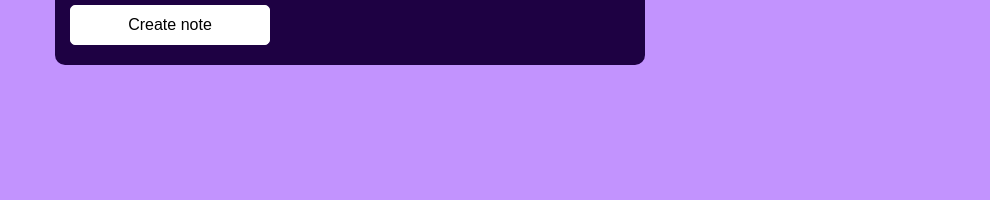
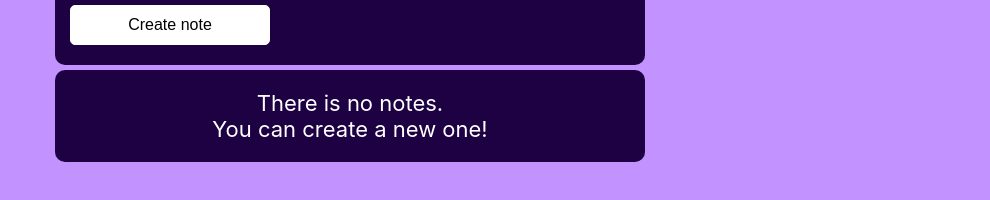
Before and after one commit to LizavetaLeiko/TestTaskNotes, a React (Create React App) app: page / in a window 1280 px wide. Shown: the part 400-600 px from the top of the page, without its empty margins (290-1280 px from the left). Built offline with nearby package versions, Linux system fonts and the light colour scheme; the HTML template or start-up script is replaced by a standard one.

Commit message:
feat a message when there will be no notes

```diff
--- a/src/components/noteContainer/styles/noteContainer.sass
+++ b/src/components/noteContainer/styles/noteContainer.sass
@@ -1,12 +1,13 @@
 .note
   position: relative
+  text-align: left
   width: 100%
   color: #fff
   display: flex
   flex-direction: column
   align-items: flex-start
   gap: 15px
-  padding: 10px 10px 20px
+  padding: 15px 10px
   border: 1px #fff solid
   border-radius: 5px
   margin-bottom: 10px
--- a/src/components/notesList/NotesList.tsx
+++ b/src/components/notesList/NotesList.tsx
@@ -25,8 +25,9 @@ const NotesList = (props: INotesList) =>{
   }, [props.filter])
 
   return(
-    <div className='notesList' style={{display: notes ? 'block' : 'none'}}>
+    <div className='notesList'>
       {
+        notes && notes?.length > 0 ?
         notes?.map(item =>{
           return(
             <React.Fragment key={item.id}>
@@ -34,6 +35,8 @@ const NotesList = (props: INotesList) =>{
             </React.Fragment>
           )
         })
+        :
+        <p className='notesList__message'>There is no notes. <br/> You can create a new one!</p>
       }
     </div>
   )
--- a/src/components/notesList/styles/notesList.sass
+++ b/src/components/notesList/styles/notesList.sass
@@ -1,4 +1,5 @@
 .notesList
+  text-align: center
   margin: 5px auto 0
   width: 50%
   background-color: #1E0143
@@ -9,3 +10,8 @@
   @media (max-width: 600px)
     width: 100%
     padding: 15px 10px
+  &__message
+    font-size: 22px
+    color: #fff
+    @media (max-width: 600px)
+      font-size: 18px
```
